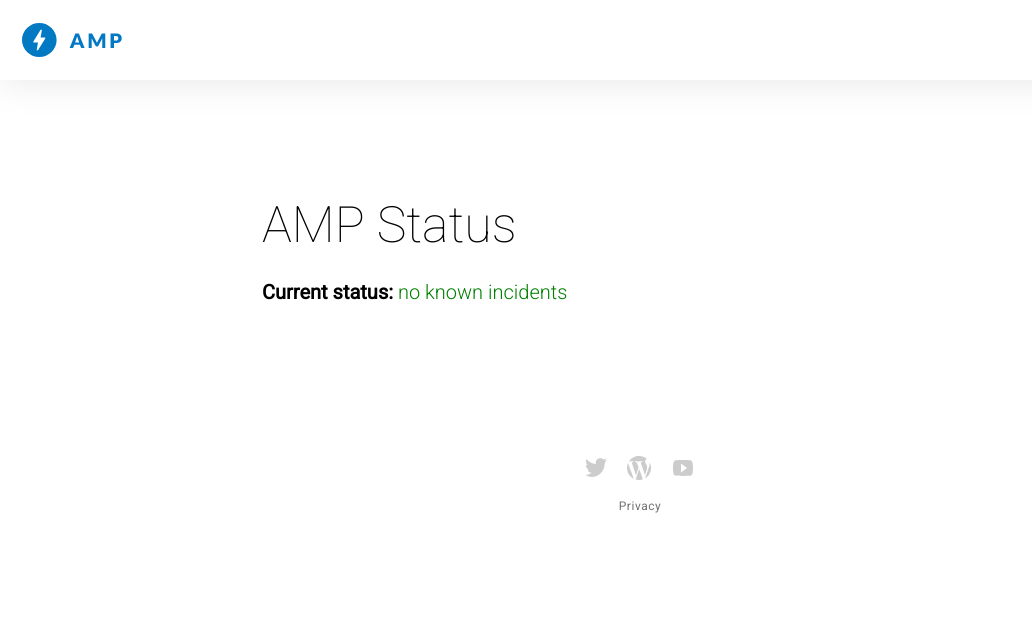
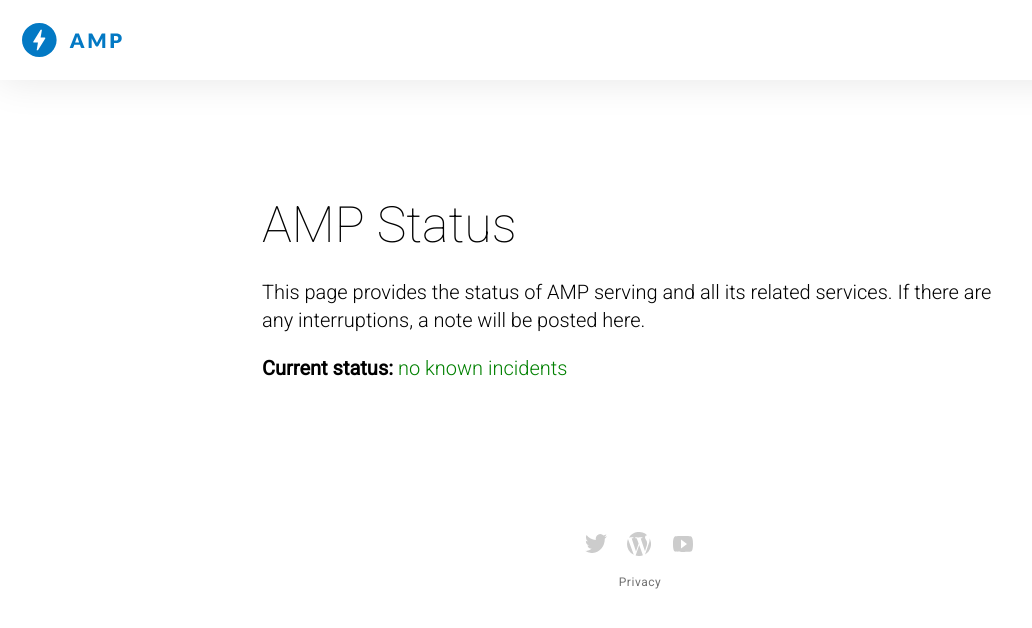
Before and after one commit to ampproject/amp-status, a Jekyll site: the page built from index.html, in a window 1280 px wide. Shown: the top 628 px of the page, without its empty margins (0-1032 px from the left). Built offline with Jekyll 4.4.1, drawn with Linux system fonts in a browser that asks for light colours.

Commit message:
Added description to top of page (fixed #1)

```diff
--- a/index.html
+++ b/index.html
@@ -5,6 +5,7 @@
 <div class="container sm">
   <div class="content">
     <h1 class="title">AMP Status</h1>
+    <p>This page provides the status of AMP serving and all its related services. If there are any interruptions, a note will be posted here.</p>
     <p>
       <strong>Current status:</strong>
       {% if site.active_incident %}
```
